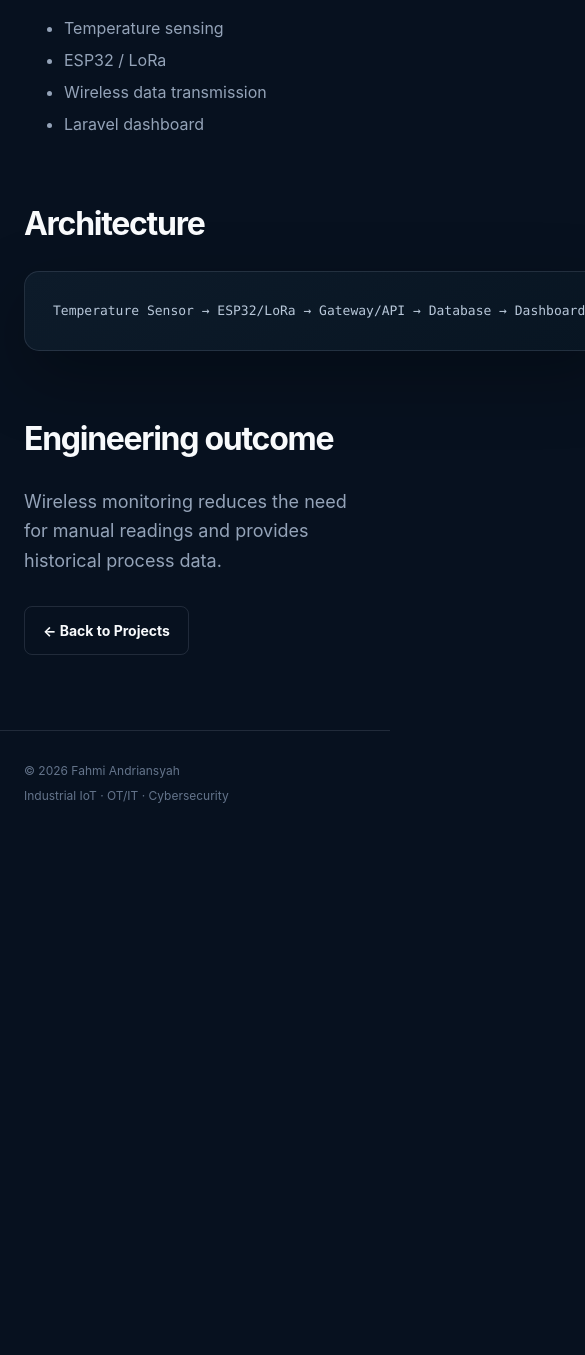
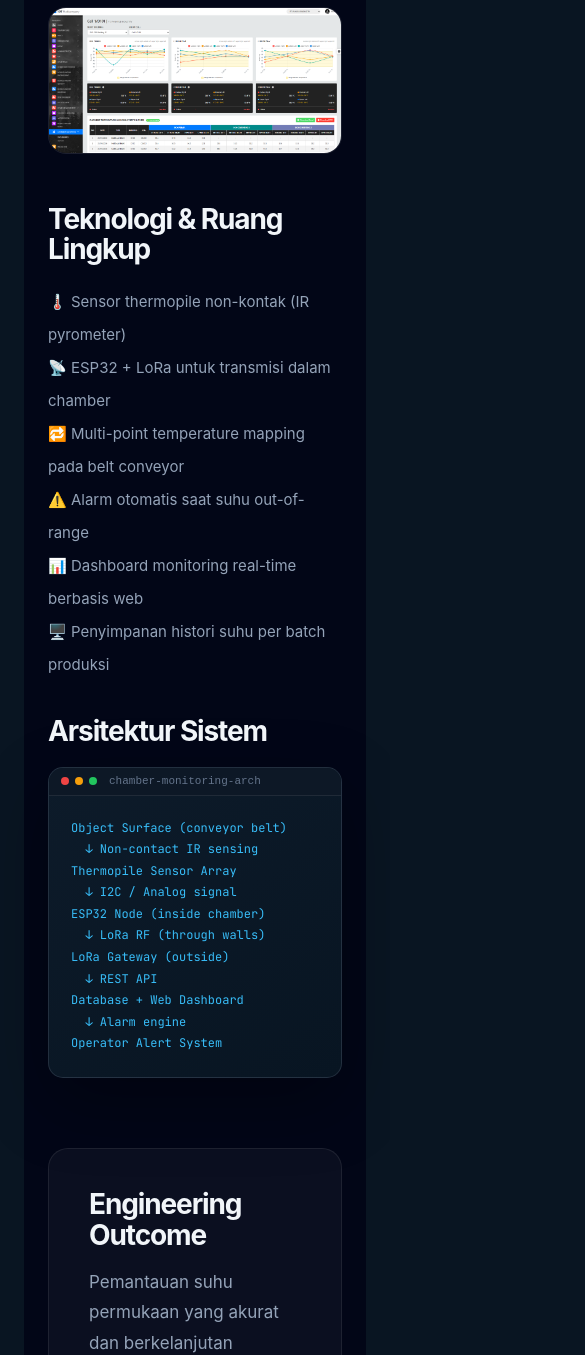
Before and after one commit to maydef/maydef.github.io, a plain HTML site: page projects/chamber-monitoring.html in a window 390 px wide. Shown: the part 600-1955 px from the top of the page, 585 px wide, since content can reach past the window. Before the commit the page ends 1455 px from the top, so only its background shows below. Drawn offline with nearby package versions, Linux system fonts and the light colour scheme.

Commit message:
Update chamber-monitoring.html

```diff
--- a/projects/chamber-monitoring.html
+++ b/projects/chamber-monitoring.html
@@ -1,10 +1,94 @@
 <!DOCTYPE html>
-<html lang="en"><head><meta charset="UTF-8"><meta name="viewport" content="width=device-width, initial-scale=1.0">
-<title>Chamber Conveyor Monitoring | Fahmi Andriansyah</title><link rel="stylesheet" href="../assets/css/style.css"></head>
-<body><header class="nav"><a class="brand" href="../index.html">FA<span>.</span></a><nav><a href="../index.html#projects">Projects</a><a href="../index.html#security">Security</a><a href="../index.html#contact">Contact</a></nav></header>
-<main><section class="section" style="padding-top:90px"><div class="section-label">PROCESS MONITORING</div><h1 style="max-width:1000px">Chamber Conveyor Monitoring</h1><p class="lead">Monitoring of object surface temperature on a chamber conveyor to improve process visibility.</p>
-<div class="two-col" style="margin-top:70px"><div><h2 style="font-size:32px">Technology & scope</h2><ul style="color:#94a3b8;line-height:2"><li>Temperature sensing</li><li>ESP32 / LoRa</li><li>Wireless data transmission</li><li>Laravel dashboard</li></ul></div>
-<div><h2 style="font-size:32px">Architecture</h2><div class="hero-card"><pre><code>Temperature Sensor → ESP32/LoRa → Gateway/API → Database → Dashboard</code></pre></div></div></div>
-<div style="margin-top:70px"><h2 style="font-size:32px">Engineering outcome</h2><p style="color:#94a3b8;max-width:850px;font-size:18px">Wireless monitoring reduces the need for manual readings and provides historical process data.</p></div>
-<div class="actions"><a class="btn ghost" href="../index.html#projects">← Back to Projects</a></div></section></main>
-<footer><span>© 2026 Fahmi Andriansyah</span><span>Industrial IoT · OT/IT · Cybersecurity</span></footer></body></html>
+<html lang="id" class="scroll-smooth dark">
+<head>
+  <meta charset="UTF-8">
+  <meta name="viewport" content="width=device-width, initial-scale=1.0, maximum-scale=5.0">
+  <title>Chamber Conveyor Monitoring | Fahmi Andriansyah</title>
+  <meta name="description" content="Monitoring suhu permukaan obyek bergerak pada chamber oven conveyor menggunakan sensor IR dan transmisi nirkabel LoRaWAN.">
+  <link rel="preconnect" href="https://fonts.googleapis.com">
+  <link rel="preconnect" href="https://fonts.gstatic.com" crossorigin>
+  <link href="https://fonts.googleapis.com/css2?family=Plus+Jakarta+Sans:wght@300;400;500;600;700;800&family=JetBrains+Mono:wght@400;600;700&display=swap" rel="stylesheet">
+  <script src="https://cdn.tailwindcss.com"></script>
+  <script>tailwind.config = { darkMode: 'class', theme: { extend: { fontFamily: { sans: ['"Plus Jakarta Sans"', 'sans-serif'], mono: ['"JetBrains Mono"', 'monospace'] } } } }</script>
+  <link rel="stylesheet" href="../assets/css/style.css">
+  <style>body { background: #070d1c; color: #f1f5f9; } h1,h2,h3{color:#f1f5f9;} li,p{color:#94a3b8;}</style>
+</head>
+<body class="bg-slate-950 text-slate-100">
+  <header class="nav">
+    <a class="brand" href="../index.html">FA<span>.</span></a>
+    <nav>
+      <a href="../index.html#projects">← Kembali ke Portofolio</a>
+      <a href="../index.html#services">Layanan</a>
+      <a href="../index.html#contact">Kontak</a>
+    </nav>
+  </header>
+  <main>
+    <section style="max-width: 1100px; margin: auto; padding: 100px 24px 80px;">
+      <div class="section-label">PROCESS MONITORING · IIoT</div>
+      <h1 style="font-size: clamp(34px, 5vw, 58px); font-weight: 800; letter-spacing: -0.04em; line-height: 1.08; margin: 16px 0 24px;">Chamber Conveyor Monitoring</h1>
+      <p class="lead">Sistem monitoring suhu permukaan obyek bergerak di dalam chamber oven conveyor menggunakan sensor termopile non-kontak dan transmisi nirkabel LoRa untuk memastikan proses curing / drying berjalan pada parameter yang tepat.</p>
+
+      <div style="margin: 50px 0; border-radius: 18px; overflow: hidden; border: 1px solid rgba(255,255,255,0.1);">
+        <img src="../assets/images/projects/chamber-monitoring.png" alt="Chamber Conveyor Monitoring" style="width: 100%; display: block; object-fit: cover;">
+      </div>
+
+      <div class="two-col" style="margin-top: 40px;">
+        <div>
+          <h2 style="font-size: 28px; font-weight: 700; margin-bottom: 20px;">Teknologi & Ruang Lingkup</h2>
+          <ul style="list-style: none; padding: 0; line-height: 2.2; color: #94a3b8; font-size: 15px;">
+            <li>🌡️ Sensor thermopile non-kontak (IR pyrometer)</li>
+            <li>📡 ESP32 + LoRa untuk transmisi dalam chamber</li>
+            <li>🔁 Multi-point temperature mapping pada belt conveyor</li>
+            <li>⚠️ Alarm otomatis saat suhu out-of-range</li>
+            <li>📊 Dashboard monitoring real-time berbasis web</li>
+            <li>🖥️ Penyimpanan histori suhu per batch produksi</li>
+          </ul>
+        </div>
+        <div>
+          <h2 style="font-size: 28px; font-weight: 700; margin-bottom: 20px;">Arsitektur Sistem</h2>
+          <div class="hero-card">
+            <div style="padding: 5px 12px; background: #0d1826; border-bottom: 1px solid rgba(255,255,255,0.08); display: flex; gap: 6px; align-items: center;">
+              <span style="width:8px;height:8px;background:#ef4444;border-radius:50%;display:inline-block;"></span>
+              <span style="width:8px;height:8px;background:#f59e0b;border-radius:50%;display:inline-block;"></span>
+              <span style="width:8px;height:8px;background:#22c55e;border-radius:50%;display:inline-block;"></span>
+              <span style="font-family: monospace; font-size: 11px; color: #64748b; margin-left: 6px;">chamber-monitoring-arch</span>
+            </div>
+            <pre style="padding: 22px; overflow: auto; color: #38bdf8; font-family: 'JetBrains Mono', monospace; font-size: 12px; line-height: 1.8;">Object Surface (conveyor belt)
+  ↓ Non-contact IR sensing
+Thermopile Sensor Array
+  ↓ I2C / Analog signal
+ESP32 Node (inside chamber)
+  ↓ LoRa RF (through walls)
+LoRa Gateway (outside)
+  ↓ REST API
+Database + Web Dashboard
+  ↓ Alarm engine
+Operator Alert System</pre>
+          </div>
+        </div>
+      </div>
+
+      <div style="margin-top: 70px; padding: 40px; border-radius: 20px; background: rgba(255,255,255,0.04); border: 1px solid rgba(255,255,255,0.08);">
+        <h2 style="font-size: 28px; font-weight: 700; margin-bottom: 16px;">Engineering Outcome</h2>
+        <p style="color: #94a3b8; max-width: 850px; font-size: 17px; line-height: 1.8;">
+          Pemantauan suhu permukaan yang akurat dan berkelanjutan memungkinkan tim Quality Control untuk memastikan setiap produk melewati proses curing pada suhu yang tepat. Histori data mendukung analisis traceability dan SPC (Statistical Process Control).
+        </p>
+        <div style="display: flex; flex-wrap: wrap; gap: 8px; margin-top: 24px;">
+          <span style="background: rgba(139,92,246,0.15); color: #a78bfa; border: 1px solid rgba(139,92,246,0.3); padding: 6px 14px; border-radius: 999px; font-size: 12px; font-weight: 600;">Thermopile Sensor</span>
+          <span style="background: rgba(139,92,246,0.15); color: #a78bfa; border: 1px solid rgba(139,92,246,0.3); padding: 6px 14px; border-radius: 999px; font-size: 12px; font-weight: 600;">LoRa Penetration</span>
+          <span style="background: rgba(139,92,246,0.15); color: #a78bfa; border: 1px solid rgba(139,92,246,0.3); padding: 6px 14px; border-radius: 999px; font-size: 12px; font-weight: 600;">ESP32 Inside Oven</span>
+          <span style="background: rgba(139,92,246,0.15); color: #a78bfa; border: 1px solid rgba(139,92,246,0.3); padding: 6px 14px; border-radius: 999px; font-size: 12px; font-weight: 600;">Process Traceability</span>
+        </div>
+      </div>
+
+      <div class="actions">
+        <a class="btn ghost" href="../index.html#projects">← Kembali ke Portofolio</a>
+        <a class="btn primary" href="mailto:andriansite@gmail.com?subject=Inquiry Chamber Monitoring&body=Saya tertarik mendiskusikan implementasi sistem chamber monitoring.">Diskusi Implementasi</a>
+      </div>
+    </section>
+  </main>
+  <footer style="max-width:1100px;margin:auto;padding:30px 24px 60px;display:flex;justify-content:space-between;color:#64748b;font-size:12px;border-top:1px solid rgba(255,255,255,0.08);font-family:'Plus Jakarta Sans',sans-serif;">
+    <span>© 2026 Fahmi Andriansyah</span><span>Industrial IoT · Process Monitoring · OT/IT Cybersecurity</span>
+  </footer>
+</body>
+</html>
```
